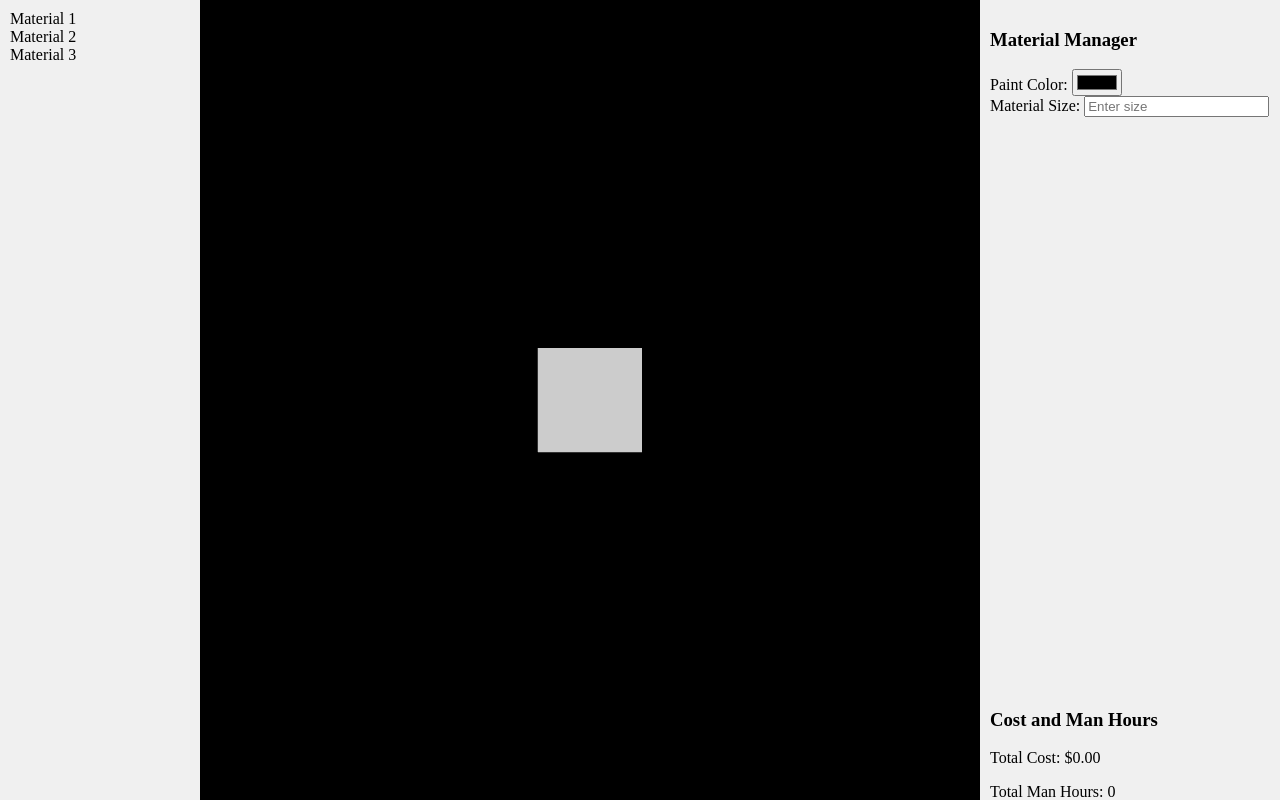
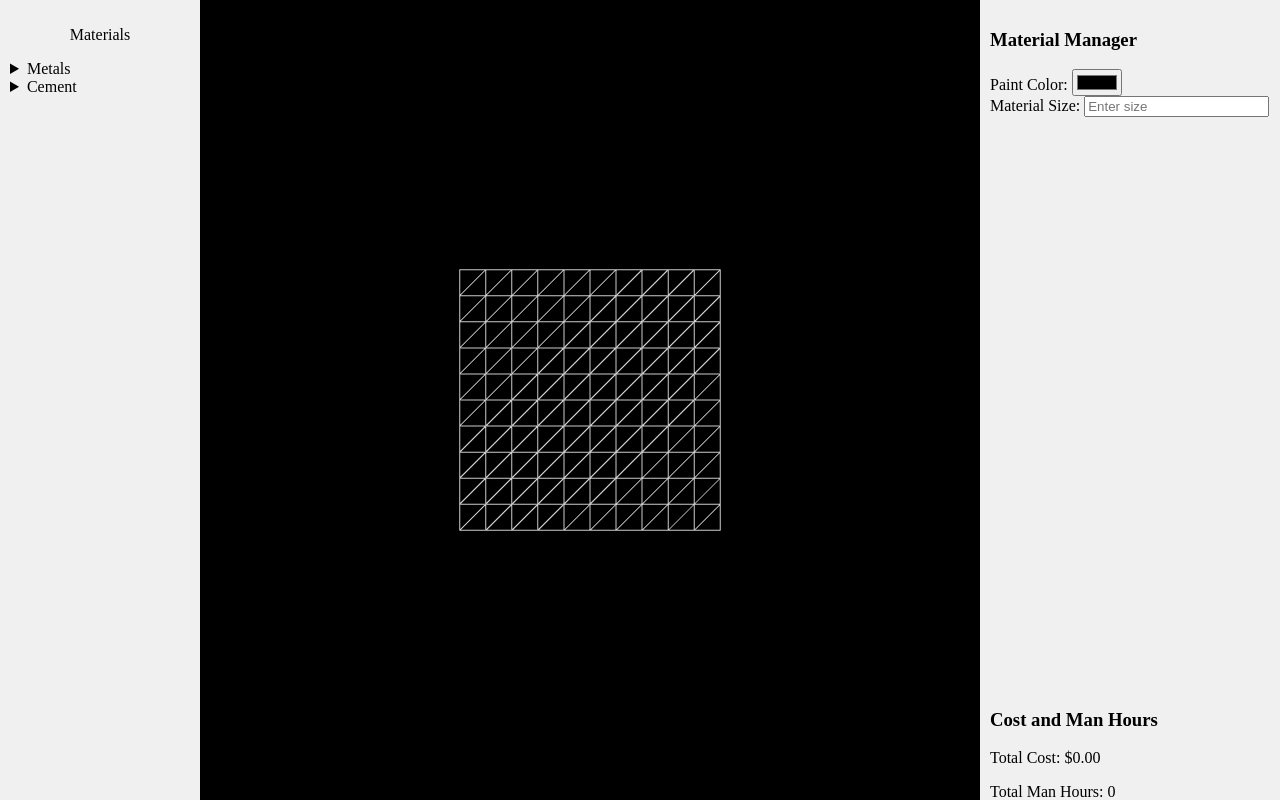
Before and after one commit to jdszekeres/virtualRealEstate, a website built with Vite: page index.html in a window 1280 px wide. Built offline with nearby package versions, Linux system fonts and the light colour scheme.

Commit message:
load materials

```diff
--- a/index.html
+++ b/index.html
@@ -9,10 +9,10 @@
 <body>
     <div id="left-sidebar">
         <!-- Material List -->
-        <div>Material 1</div>
-        <div>Material 2</div>
-        <div>Material 3</div>
-        <!-- Add more materials as needed -->
+        <p class="full-p">Materials</p>
+        <div id="materials-list">
+
+        </div>
     </div>
 
     <div id="middle-viewer">
@@ -50,5 +50,6 @@
 
 </body>
 <script src="scripts/3d.js" type="module"></script>
+<script src="scripts/materials.js"></script>
 <script src="scripts/app.js"></script>
 </html>
--- /dev/null
+++ b/materials.json
@@ -0,0 +1,65 @@
+[
+    {
+        "name": "Metals",
+        "id": "vre.metals",
+        "type": "class",
+        "children": [
+            {
+                "name": "Sheet Metals",
+                "id": "vre.metals.sheet_metals",
+                "type": "class",
+                "children": [
+                    {
+                        "name": "Aluminum",
+                        "id": "vre.metals.sheet_metals.aluminum",
+                        "type": "raw_material",
+                        "properties": {
+                            "size": {
+                                "min_width": 1,
+                                "min_height": 1,
+                                "min_depth": 0.125,
+                                "max_width": 100,
+                                "max_height": 100,
+                                "max_depth": 2,
+                                "default_width": 10,
+                                "default_height": 10,
+                                "default_depth": 1
+                            },
+                            "colors": [
+                                "848789"
+                            ]
+                        }
+                    }
+                ]
+            }
+        ]
+    },
+    {
+        "name":"Cement",
+        "id":"vre.cement",
+        "type":"class",
+        "children":[
+            {
+                "name":"Brick",
+                "id":"vre.cement.brick",
+                "type":"raw_material",
+                "properties": {
+                    "size": {
+                        "min_width": 0.203,
+                        "min_height": 0.92,
+                        "min_depth": 0.57,
+                        "max_width": 0.203,
+                        "max_height": 0.92,
+                        "max_depth": 0.57,
+                        "default_width":0.203,
+                        "default_height": 0.92,
+                        "default_depth": 0.57
+                    },
+                    "colors": [
+                        "A23617"
+                    ]
+                }
+            }
+        ]
+    }
+]
--- a/scripts/3d.js
+++ b/scripts/3d.js
@@ -14,24 +14,24 @@ _3d_viewer.appendChild(renderer.domElement);
 
 // Add OrbitControls
 var controls = new OrbitControls(camera, renderer.domElement);
-controls.enableDamping = true;
-controls.dampingFactor = 0.25;
-controls.screenSpacePanning = false;
-controls.maxPolarAngle = Math.PI / 2;
+// controls.enableDamping = true;
+// controls.dampingFactor = 0.25;
+// controls.screenSpacePanning = false;
+// controls.maxPolarAngle = Math.PI / 2;
 
-var planeGeometry = new THREE.PlaneGeometry(1,1);
-var planeMaterial = new THREE.MeshBasicMaterial({ color: 0xcccccc, side: THREE.DoubleSide });
+var planeGeometry = new THREE.PlaneGeometry(10,10, 10,10);
+var planeMaterial = new THREE.MeshBasicMaterial({ color: 0xcccccc, side: THREE.DoubleSide,wireframe: true });
 var planeMesh = new THREE.Mesh(planeGeometry, planeMaterial);
 scene.add(planeMesh);
 
-camera.position.z = 5;
-camera.rotation.z = 50;
+camera.position.z = 20;
+
 var animate = function () {
     requestAnimationFrame(animate);
 
     // Update controls
     controls.update();
-
+    // camera.rotation.y ++;
     renderer.render(scene, camera);
 };
 if ( WebGL.isWebGLAvailable() ) {
--- /dev/null
+++ b/scripts/materials.js
@@ -0,0 +1,38 @@
+var materials;
+
+fetch("/materials.json").then((x)=>x.json()).then((y)=>{materials = y}).then(()=>{createDetails(materials,document.getElementById("materials-list"));});
+
+function createDetails(jsonData, parentDetails, depth = 0) {
+    jsonData.forEach(item => {
+        padding = depth*5+"px"
+        if (item.children) {
+            const details = document.createElement("details");
+            const summary = document.createElement("summary");
+            const propertyList = document.createElement("ul");
+            details.style.paddingLeft = padding;
+            summary.textContent = item.name;
+            details.appendChild(summary);
+
+            if (item.properties) {
+                for (const [key, value] of Object.entries(item.properties)) {
+                    const listItem = document.createElement("li");
+                    listItem.textContent = `${key}: ${JSON.stringify(value)}`;
+                    propertyList.appendChild(listItem);
+                }
+                details.appendChild(propertyList);
+            }
+
+            parentDetails.appendChild(details);
+
+
+            createDetails(item.children, details, depth + 1);
+        } else {
+                jsonData.forEach(function (child) {
+                div = document.createElement('div');
+                div.innerHTML = child.name;
+                div.style.paddingLeft = padding
+                parentDetails.appendChild(div);
+            })
+        }
+    });
+}
--- a/style.css
+++ b/style.css
@@ -33,3 +33,9 @@ body {
     height: 100px;
     margin-top: 10px;
 }
+
+
+.full-p {
+    width: 100%;
+    text-align: center;
+}
```
